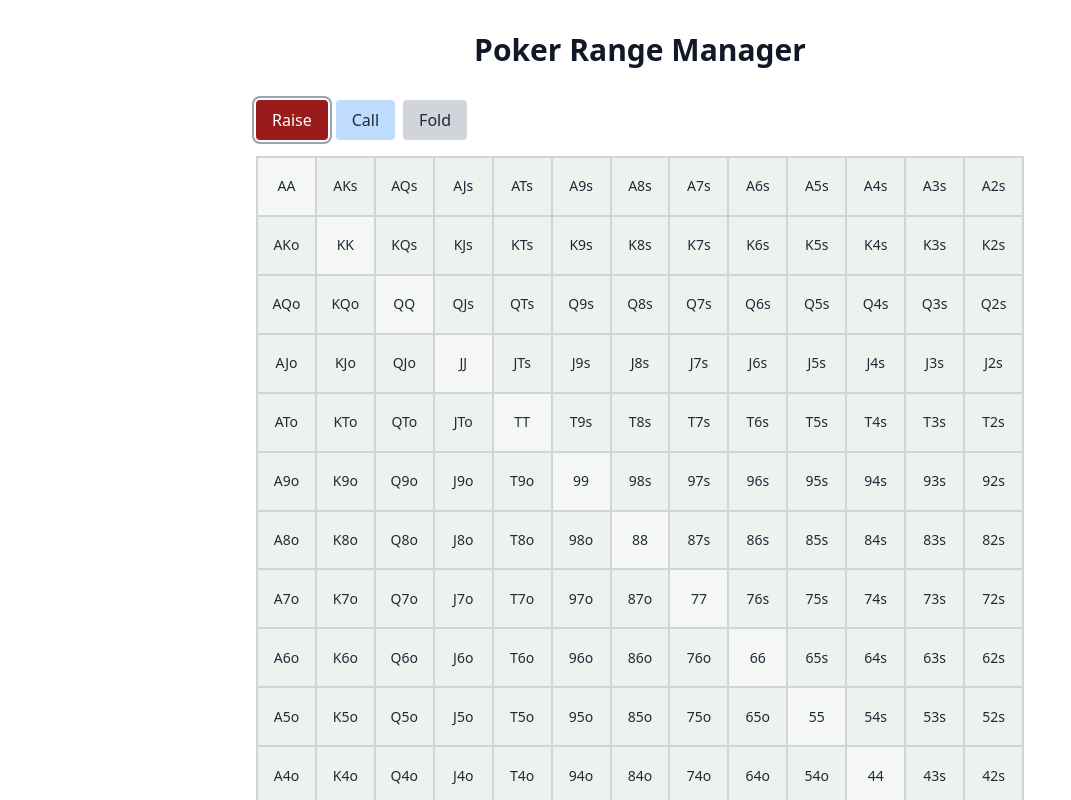
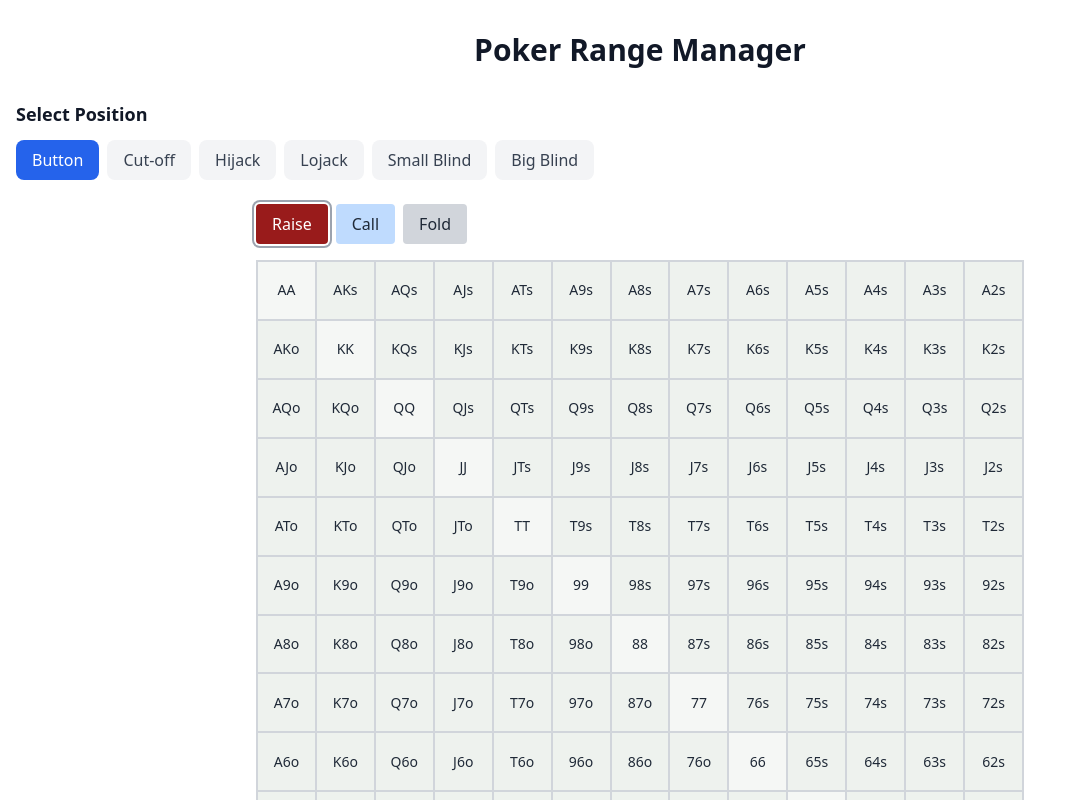
Before and after one commit to JohanPeraldi/poker-range-manager, a Next.js app: page / in a window 1280 px wide. Shown: the top 800 px of the page, without its empty margins (0-1071 px from the left). Built offline with nearby package versions, Linux system fonts and the light colour scheme.

Commit message:
feat: add position selector
- Add PositionSelector component with all 6-max positions
- Update page component to manage position state
- Connect position selection with Grid component
- Add visual feedback for selected position
- Ensure proper loading of ranges when switching positions

```diff
--- a/src/app/page.js
+++ b/src/app/page.js
@@ -1,13 +1,23 @@
+'use client';
+
+import { useState } from 'react';
 import Grid from '@/components/Grid/Grid';
+import PositionSelector from '@/components/PositionSelector/PositionSelector';
 
 export default function Home() {
+  const [selectedPosition, setSelectedPosition] = useState('BTN');
+
   return (
     <main className="container mx-auto px-4 py-8">
       <h1 className="text-3xl font-bold mb-8 text-center">
         Poker Range Manager
       </h1>
-      {/* Toggle testMode to true to simulate localStorage errors */}
-      <Grid testMode={false} />
+      <PositionSelector
+        selectedPosition={selectedPosition}
+        onPositionSelect={setSelectedPosition}
+      />
+      {/* Toggle testMode to true to simulate localStorage errors (remove before sending to production) */}
+      <Grid position={selectedPosition} testMode={false} />
     </main>
   );
 }
--- a/src/components/PositionSelector/PositionSelector.jsx
+++ b/src/components/PositionSelector/PositionSelector.jsx
@@ -0,0 +1,42 @@
+'use client';
+
+import React from 'react';
+
+const POSITIONS = {
+  BTN: 'Button',
+  CO: 'Cut-off',
+  HJ: 'Hijack',
+  LJ: 'Lojack',
+  SB: 'Small Blind',
+  BB: 'Big Blind',
+};
+
+export default function PositionSelector({
+  selectedPosition,
+  onPositionSelect,
+}) {
+  return (
+    <div className="mb-6">
+      <h2 className="text-lg font-semibold mb-3">Select Position</h2>
+      <div className="flex flex-wrap gap-2">
+        {Object.entries(POSITIONS).map(([key, label]) => (
+          <button
+            key={key}
+            onClick={() => onPositionSelect(key)}
+            className={`
+              px-4 py-2 rounded-lg font-medium transition-colors
+              ${
+                selectedPosition === key
+                  ? 'bg-blue-600 text-white'
+                  : 'bg-gray-100 text-gray-700 hover:bg-gray-200'
+              }
+            `}
+            aria-pressed={selectedPosition === key}
+          >
+            {label}
+          </button>
+        ))}
+      </div>
+    </div>
+  );
+}
```
